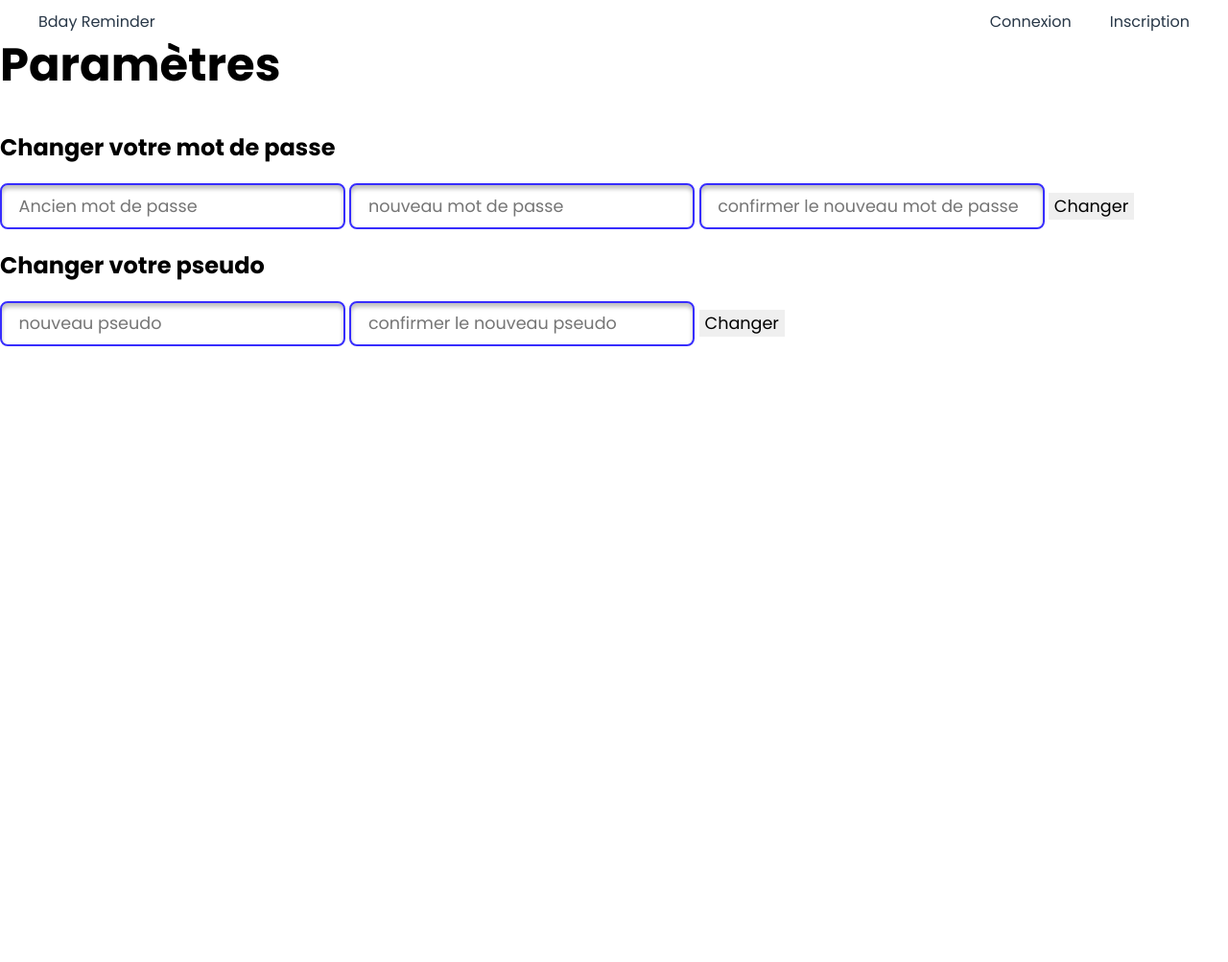
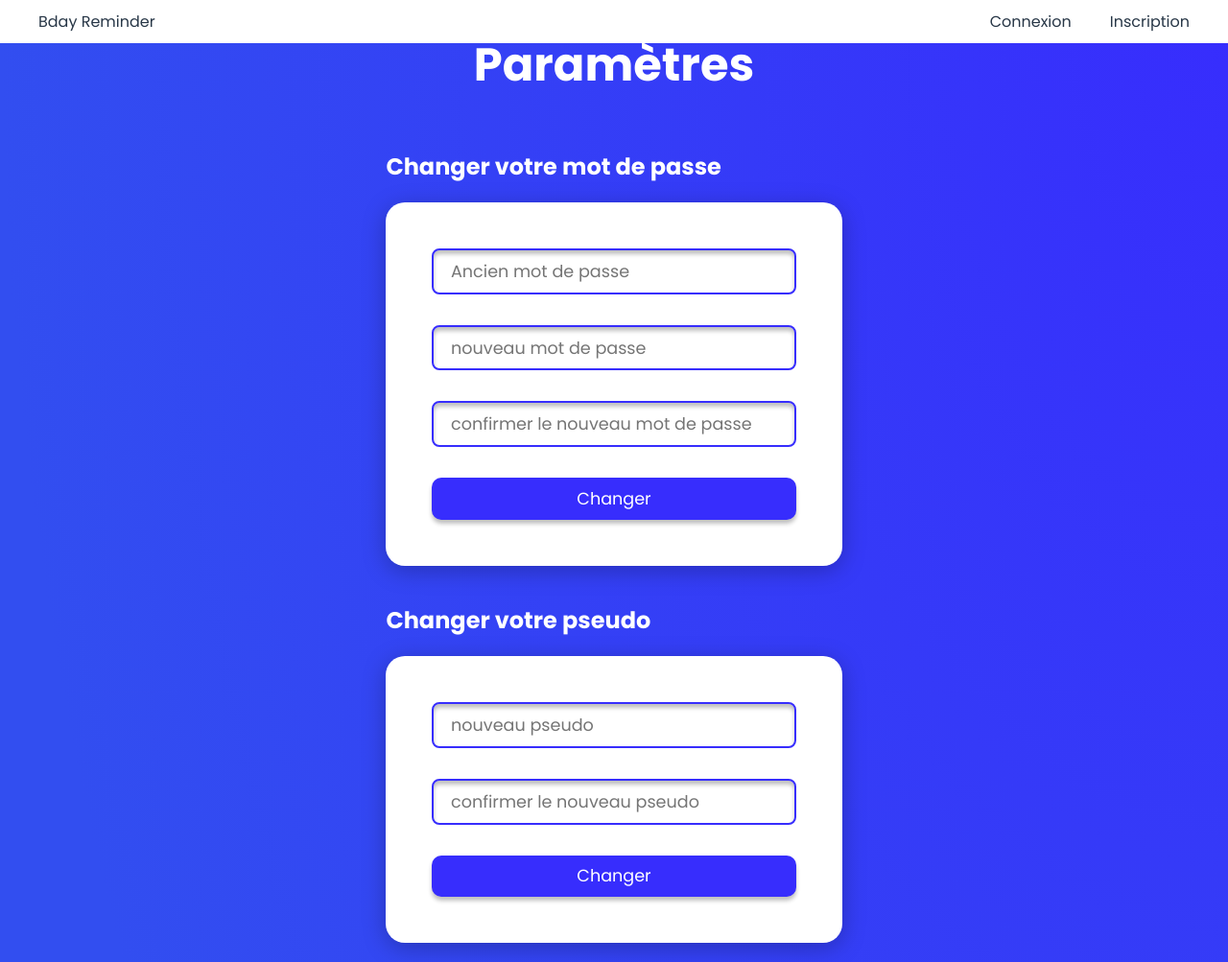
Before and after one commit to Sigmanificient/bday-reminder, a Flask app: template bday_reminder/templates/auth/edit.jinja2 in a window 1280 px wide. Shown: the whole page at 96% size. Before the commit the page ends 361 px from the top, so only its background shows below. Run offline with Flask 2, Linux system fonts and the light colour scheme; the template is opened without the code that fills it, so the values that code supplies are empty; style sheets or scripts are compiled from the project's sources.

Commit message:
adding style to delete and edit pages

```diff
--- a/bday_reminder/templates/auth/delete.jinja2
+++ b/bday_reminder/templates/auth/delete.jinja2
@@ -3,12 +3,14 @@
 {% block title %}Suppression du profil{% endblock %}
 
 {% block content %}
-    <h1>Supprimer votre compte</h1>
+    <div class="auth">
+        <h1>Supprimer votre compte</h1>
 
     <form method="post" action="{{ url_for('auth.delete_account_page') }}">
         <label for="account_name">
             <input type="text" name="account_name" placeholder="confirmer le nom de votre compte">
         </label>
-        <input type="submit">
+        <input class="btn btn-validate" type="submit">
     </form>
+    </div>
 {% endblock %}
--- a/bday_reminder/templates/auth/edit.jinja2
+++ b/bday_reminder/templates/auth/edit.jinja2
@@ -3,7 +3,9 @@
 {% block title %}Paramètre de profil{% endblock %}
 
 {% block content %}
+    <div class="auth">
         <h1>Paramètres</h1>
+        <div class="mdp">
             <h2>Changer votre mot de passe</h2>
             <form method="POST" action="{{ url_for('auth.edit_page') }}">
                 <label for="old_password">
@@ -15,9 +17,10 @@
                 <label for="confirm_new_password">
                     <input type="password" name="confirm_new_password" placeholder="confirmer le nouveau mot de passe">
                 </label>
-        <input type="submit" value="Changer">
+                <input class="btn btn-validate" type="submit" value="Changer">
             </form>
-
+        </div>
+        <div class="pseudo">
             <h2>Changer votre pseudo</h2>
             <form method="POST" action="{{ url_for('auth.edit_page') }}">
                 <label for="new_username">
@@ -26,6 +29,8 @@
                 <label for="confirm_new_username">
                     <input type="text" name="confirm_new_username" placeholder="confirmer le nouveau pseudo">
                 </label>
-        <input type="submit" value="Changer">
+                <input class="btn btn-validate" type="submit" value="Changer">
             </form>
+        </div>
+    </div>
 {% endblock %}
```
Lines whose indentation alone changed are shown as unchanged.
